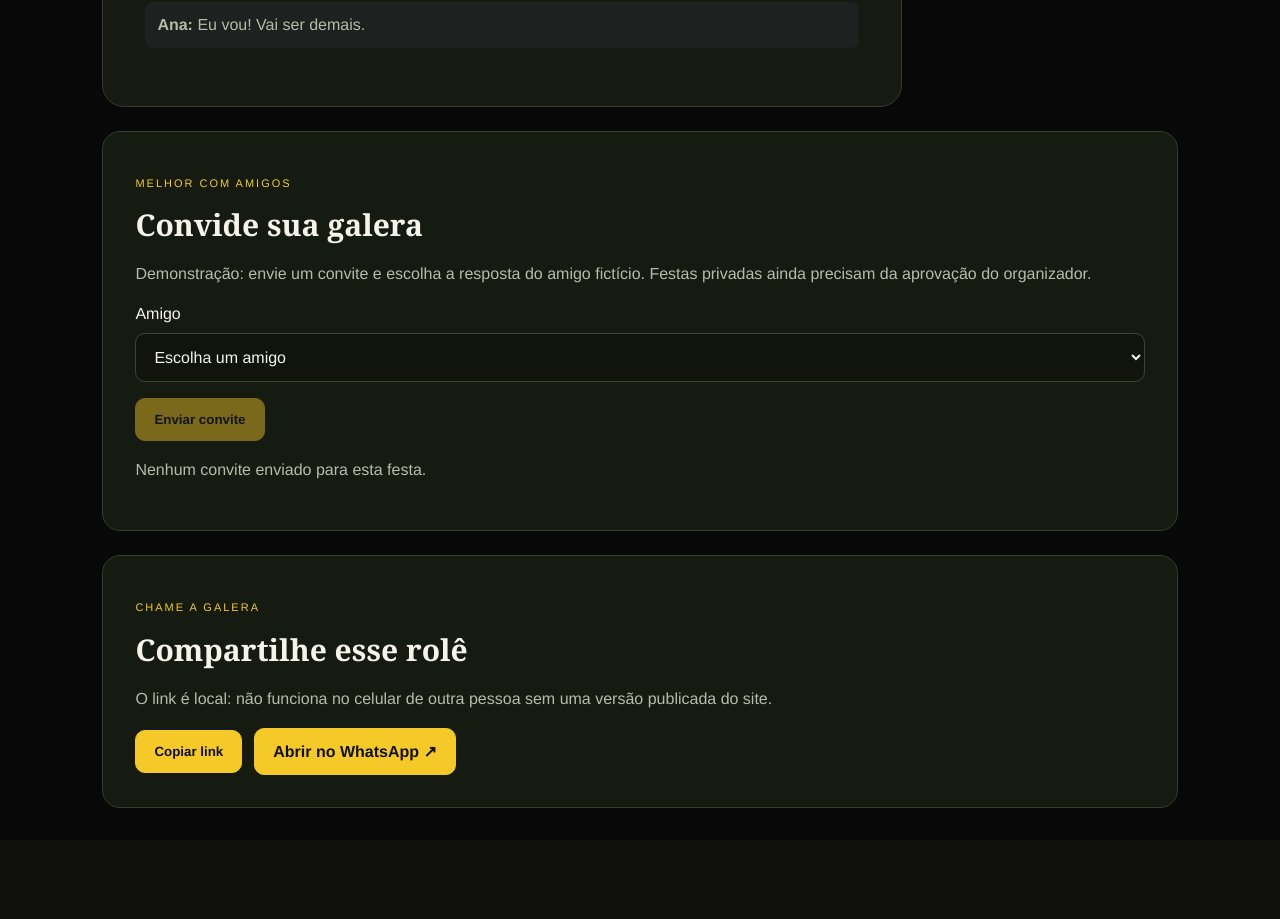
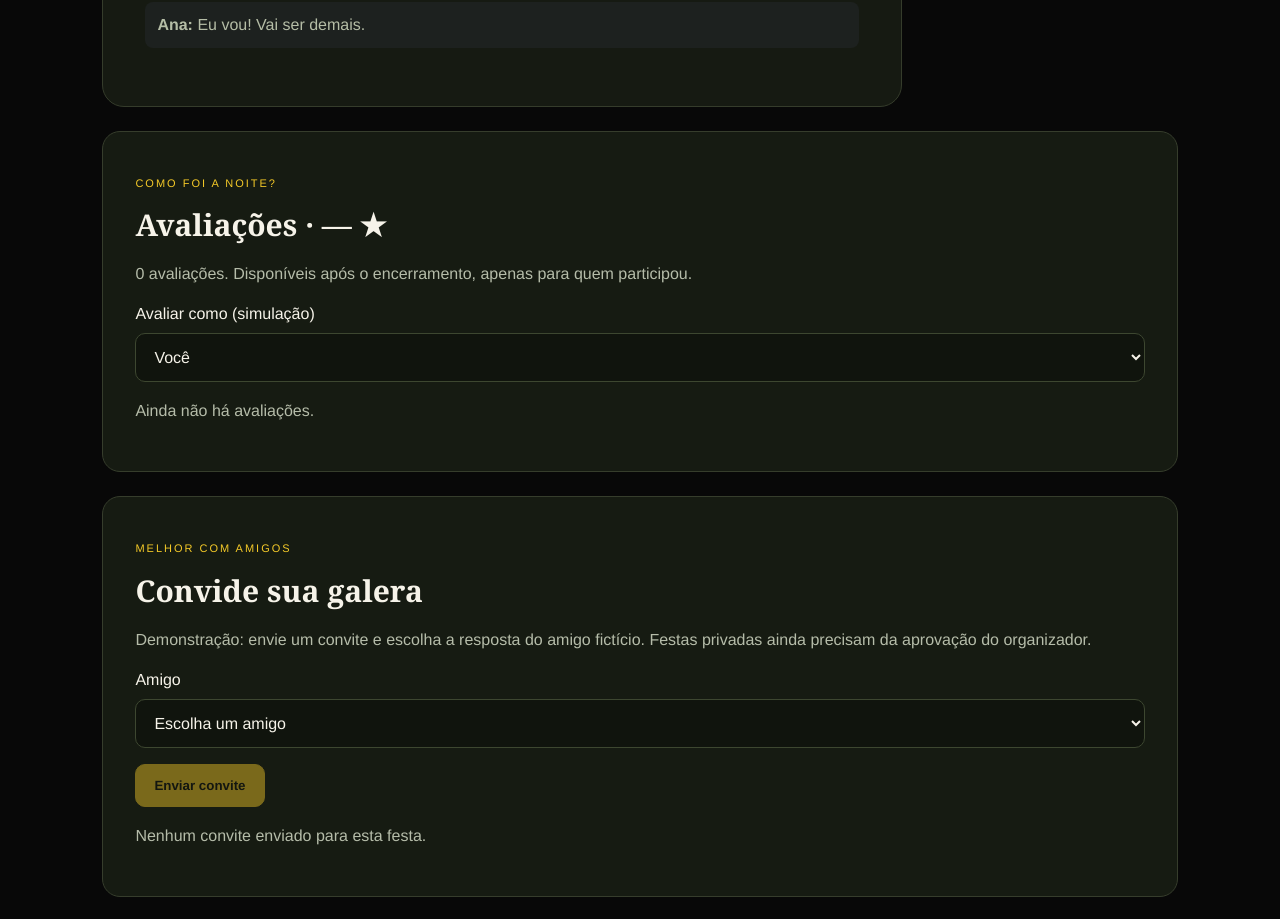
Before and after one commit to Neumann741/FESTOU-, an Angular app: page /festa/1 in a window 1280 px wide. Shown: the part 1240-2159 px from the top of the page. Before the commit the page ends 2080 px from the top, so only its background shows below. Built offline with nearby package versions, Linux system fonts and the light colour scheme.

Commit message:
adiciona avaliacoes e nota media das festas

```diff
--- a/src/app/componentes/recursos-festa/recursos-festa.html
+++ b/src/app/componentes/recursos-festa/recursos-festa.html
@@ -1,3 +1,17 @@
+<section class="recurso">
+  <p class="etiqueta">COMO FOI A NOITE?</p><h2>Avaliações · {{ experiencias.media(festa().id) }} ★</h2>
+  <p>{{ (experiencias.avaliacoes()[festa().id] || []).length }} avaliações. Disponíveis após o encerramento, apenas para quem participou.</p>
+  <label>Avaliar como (simulação)<select [(ngModel)]="avaliador"><option value="Você">Você</option>@for (pessoa of interacao.amigosNaFesta(festa().id); track pessoa) { <option [value]="pessoa">{{ pessoa }} (fictício)</option> }</select></label>
+  @if (experiencias.podeAvaliar(festa(), avaliador)) {
+    <label>Nota<select [(ngModel)]="nota"><option [ngValue]="1">1 ★</option><option [ngValue]="2">2 ★</option><option [ngValue]="3">3 ★</option><option [ngValue]="4">4 ★</option><option [ngValue]="5">5 ★</option></select></label>
+    <label>Comentário<textarea [(ngModel)]="comentario" maxlength="500" rows="3" placeholder="O que você achou da festa?"></textarea></label>
+    <div class="acoes"><button (click)="avaliar()">Salvar avaliação</button></div>
+  }
+  @if (avisoAvaliacao) { <p class="aviso">{{ avisoAvaliacao }}</p> }
+  @for (avaliacao of experiencias.avaliacoes()[festa().id] || []; track avaliacao.pessoa) {
+    <article><strong>{{ avaliacao.pessoa }} · {{ avaliacao.nota }} ★</strong><p>{{ avaliacao.comentario }}</p></article>
+  } @empty { <p>Ainda não há avaliações.</p> }
+</section>
 <section class="recurso">
   <p class="etiqueta">MELHOR COM AMIGOS</p><h2>Convide sua galera</h2>
   <p>Demonstração: envie um convite e escolha a resposta do amigo fictício. Festas privadas ainda precisam da aprovação do organizador.</p>
--- a/src/app/componentes/recursos-festa/recursos-festa.ts
+++ b/src/app/componentes/recursos-festa/recursos-festa.ts
@@ -1,6 +1,7 @@
 import { Component, inject, input, signal } from '@angular/core';
 import { FormsModule } from '@angular/forms';
 import { Interacao } from '../../services/interacao';
+import { Experiencias } from '../../services/experiencias';
 import { Festa } from '../../models/festa';
 
 @Component({
@@ -13,6 +14,12 @@ export class RecursosFesta {
   festa = input.required<Festa>();
   mensagem = signal('');
   readonly interacao = inject(Interacao);
+  readonly experiencias = inject(Experiencias);
+  avaliador = 'Você';
+  nota = 5;
+  comentario = '';
+  avisoAvaliacao = '';
+  avaliar(): void { this.avisoAvaliacao = this.experiencias.avaliar(this.festa(), this.avaliador, Number(this.nota), this.comentario); }
   amigo = '';
   avisoConvite = '';
   convidar(): void { this.avisoConvite = this.interacao.convidar(this.festa(), this.amigo); }
--- /dev/null
+++ b/src/app/services/experiencias.ts
@@ -0,0 +1,29 @@
+import { Injectable, inject, signal } from '@angular/core';
+import { Festa } from '../models/festa';
+import { Interacao } from './interacao';
+
+export interface Avaliacao { pessoa: string; nota: number; comentario: string; }
+
+@Injectable({ providedIn: 'root' })
+export class Experiencias {
+  readonly interacao = inject(Interacao);
+  avaliacoes = signal<Record<number, Avaliacao[]>>(JSON.parse(localStorage.getItem('festou-avaliacoes') || '{}'));
+
+  podeAvaliar(festa: Festa, pessoa: string): boolean {
+    return this.interacao.status(festa) === 'encerrada' && (pessoa === 'Você' ? this.interacao.confirmadas().includes(festa.id) : this.interacao.amigosNaFesta(festa.id).includes(pessoa));
+  }
+
+  avaliar(festa: Festa, pessoa: string, nota: number, comentario: string): string {
+    if (!this.podeAvaliar(festa, pessoa)) return 'Somente participantes podem avaliar uma festa encerrada.';
+    if (!Number.isInteger(nota) || nota < 1 || nota > 5) return 'Escolha uma nota de 1 a 5.';
+    const avaliacao = { pessoa, nota, comentario: comentario.trim().slice(0, 500) };
+    this.avaliacoes.update(lista => ({ ...lista, [festa.id]: [...(lista[festa.id] || []).filter(item => item.pessoa !== pessoa), avaliacao] }));
+    localStorage.setItem('festou-avaliacoes', JSON.stringify(this.avaliacoes()));
+    return 'Avaliação salva! Uma nova avaliação substitui a anterior da mesma pessoa.';
+  }
+
+  media(id: number): string {
+    const lista = this.avaliacoes()[id] || [];
+    return lista.length ? (lista.reduce((soma, item) => soma + item.nota, 0) / lista.length).toFixed(1) : '—';
+  }
+}
```
